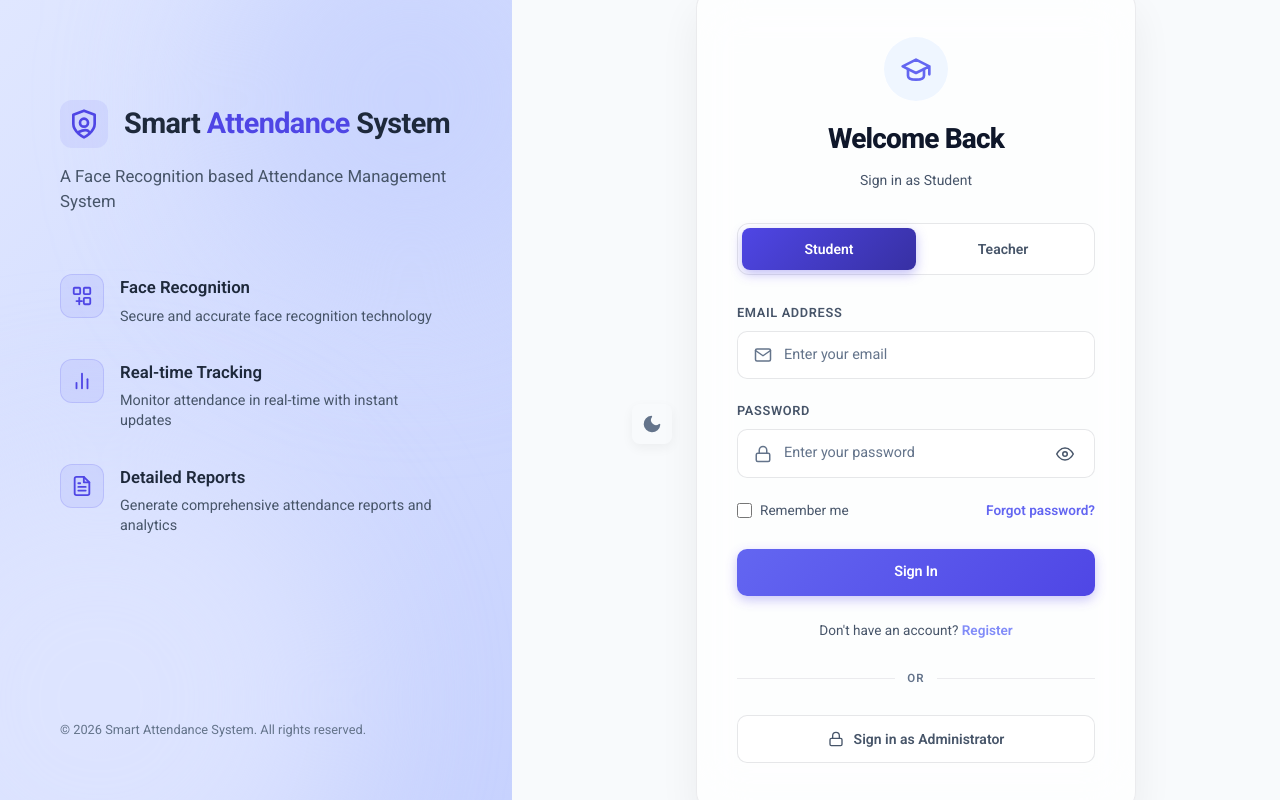
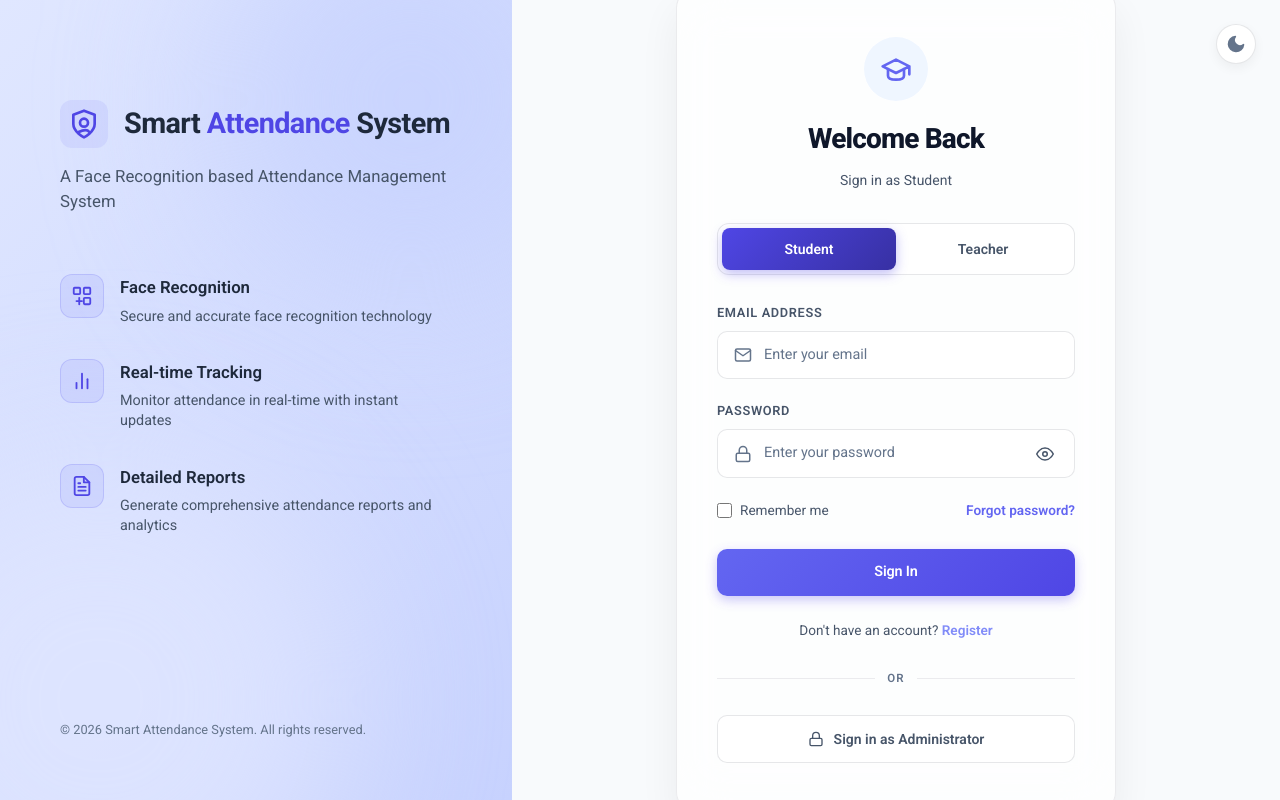
Before and after one commit to avishekmondal7717-avi/stu-att-sys, a React (Vite) app in the folder frontend/: page /login in a window 1280 px wide. Built offline with nearby package versions, Linux system fonts and the light colour scheme; no server answers.

Commit message:
my changes by finall

```diff
--- a/frontend/src/components/Topbar.css
+++ b/frontend/src/components/Topbar.css
@@ -34,7 +34,7 @@
   gap: 16px;
 }
 
-.notif-btn, .theme-toggle-btn {
+.notif-btn, .topbar-theme-toggle-btn {
   position: relative;
   background: transparent;
   border: 1px solid transparent;
@@ -48,14 +48,14 @@
   transition: background 0.15s, color 0.15s;
 }
 
-.notif-btn:hover, .theme-toggle-btn:hover {
+.notif-btn:hover, .topbar-theme-toggle-btn:hover {
   background: var(--bg-hover, #f0f2f8);
   border-color: var(--border-color, #e8eaf0);
   color: var(--text-primary, #000);
 }
 
 .notif-btn:focus-visible,
-.theme-toggle-btn:focus-visible,
+.topbar-theme-toggle-btn:focus-visible,
 .topbar-menu-btn:focus-visible {
   outline: 2px solid #3b82f6;
   outline-offset: 2px;
@@ -114,17 +114,17 @@
 }
 .dark .topbar-menu-btn svg,
 .dark .notif-btn svg,
-.dark .theme-toggle-btn svg {
+.dark .topbar-theme-toggle-btn svg {
   stroke: var(--text-primary);
 }
 
 .dark .notif-btn,
-.dark .theme-toggle-btn {
+.dark .topbar-theme-toggle-btn {
   color: var(--text-primary);
 }
 
 .dark .notif-btn:hover,
-.dark .theme-toggle-btn:hover {
+.dark .topbar-theme-toggle-btn:hover {
   background: var(--bg-hover);
   border-color: var(--border-color);
 }
--- a/frontend/src/components/Topbar.jsx
+++ b/frontend/src/components/Topbar.jsx
@@ -35,7 +35,7 @@ export default function Topbar({ onToggleSidebar, theme, setTheme, activeSession
       </button>
 
       <div className="topbar-right">
-        <button className="theme-toggle-btn" onClick={() => setTheme(theme === 'dark' ? 'light' : 'dark')} title="Toggle Light/Dark Theme">
+        <button className="topbar-theme-toggle-btn" onClick={() => setTheme(theme === 'dark' ? 'light' : 'dark')} title="Toggle Light/Dark Theme">
           {theme === 'dark' ? <Sun size={20} /> : <Moon size={20} />}
         </button>
 
--- a/frontend/src/pages/Login.css
+++ b/frontend/src/pages/Login.css
@@ -213,7 +213,7 @@
   padding: 24px;
 }
 
-.theme-toggle-btn {
+.login-theme-toggle-btn {
   position: absolute;
   top: 24px;
   right: 24px;
@@ -232,7 +232,7 @@
   transition: all 0.2s ease;
 }
 
-.theme-toggle-btn:hover {
+.login-theme-toggle-btn:hover {
   transform: scale(1.05);
   color: var(--text-primary);
 }
--- a/frontend/src/pages/Login.jsx
+++ b/frontend/src/pages/Login.jsx
@@ -230,7 +230,7 @@ export default function Login() {
       <div className="login-right-panel">
         <button
           onClick={toggleTheme}
-          className="theme-toggle-btn"
+          className="login-theme-toggle-btn"
           title={`Switch to ${theme === 'dark' ? 'Light' : 'Dark'} Mode`}
         >
           {theme === 'dark' ? (
```
